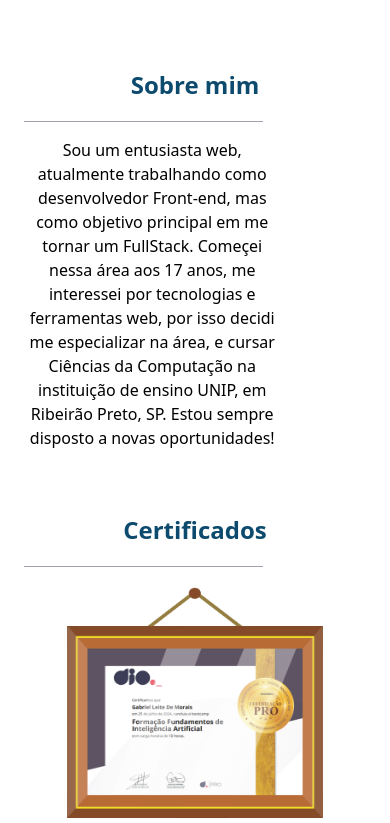
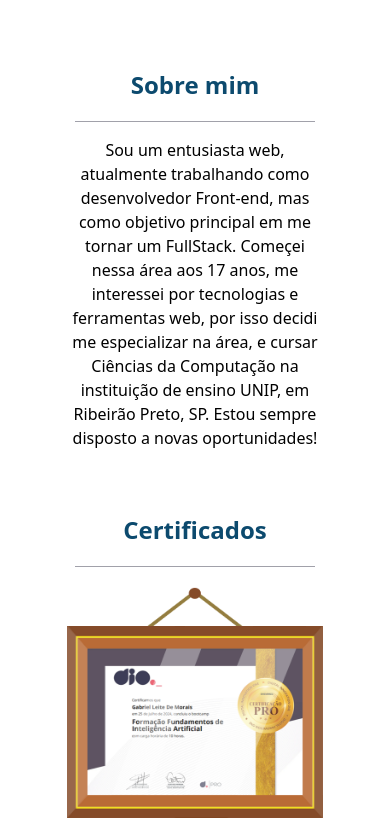
Before and after one commit to GabrielMoraisDev/Portfolio, a website: page src/index.html in a window 390 px wide. Shown: the part 870-1693 px from the top of the page. Drawn offline with nearby package versions, Linux system fonts and the light colour scheme; a web font is replaced by a local one.

Commit message:
Align (m-auto) for mobile

```diff
--- a/src/index.html
+++ b/src/index.html
@@ -139,13 +139,13 @@
 
 <div class="mt-16 mx-6" id="certificados">
   <h1 class="font-bold text-center text-2xl text-sky-900">Sobre mim</h1>
-  <hr class="border-zinc-400 mt-5 w-[70%] md:m-auto md:mt-5">
-  <p class="text-center mt-4 md:mt-5 md:m-auto w-[75%]">Sou um entusiasta web, atualmente trabalhando como desenvolvedor Front-end, mas como objetivo principal em me tornar um FullStack. Começei nessa área aos 17 anos, me interessei por tecnologias e ferramentas web, por isso decidi me especializar na área, e cursar Ciências da Computação na instituição de ensino UNIP, em Ribeirão Preto, SP. Estou sempre disposto a novas oportunidades!</p>
+  <hr class="border-zinc-400 mt-5 w-[70%] m-auto md:mt-5">
+  <p class="text-center mt-4 md:mt-5 m-auto w-[75%]">Sou um entusiasta web, atualmente trabalhando como desenvolvedor Front-end, mas como objetivo principal em me tornar um FullStack. Começei nessa área aos 17 anos, me interessei por tecnologias e ferramentas web, por isso decidi me especializar na área, e cursar Ciências da Computação na instituição de ensino UNIP, em Ribeirão Preto, SP. Estou sempre disposto a novas oportunidades!</p>
 </div>
 
 <div class="mt-16 mx-6">
   <h1 class="font-bold text-center text-2xl text-sky-900">Certificados</h1>
-  <hr class="border-zinc-400 mt-5 w-[70%] md:m-auto md:mt-5">
+  <hr class="border-zinc-400 mt-5 w-[70%] m-auto md:mt-5">
   <div class="grid grid-rows-8 grid-cols-1 md:grid-rows-2 md:grid-cols-4 grid-flow-col gap-4 w-full 2xl:w-[75%] 2xl:m-auto">
 
   <div class="relative mt-5">
@@ -209,7 +209,7 @@
 
 <div class="mt-16 mx-6">
   <h1 class="font-bold text-center text-2xl text-sky-900">Projetos</h1>
-  <hr class="border-zinc-400 mt-5 w-[70%] md:m-auto md:mt-5">
+  <hr class="border-zinc-400 mt-5 w-[70%] m-auto md:mt-5">
   <div class="grid grid-rows-5 grid-cols-1 md:grid-rows-2 md:grid-cols-3 grid-flow-col gap-4 w-full 2xl:w-[75%] 2xl:m-auto">
 
   <div class="relative mt-5">
```
